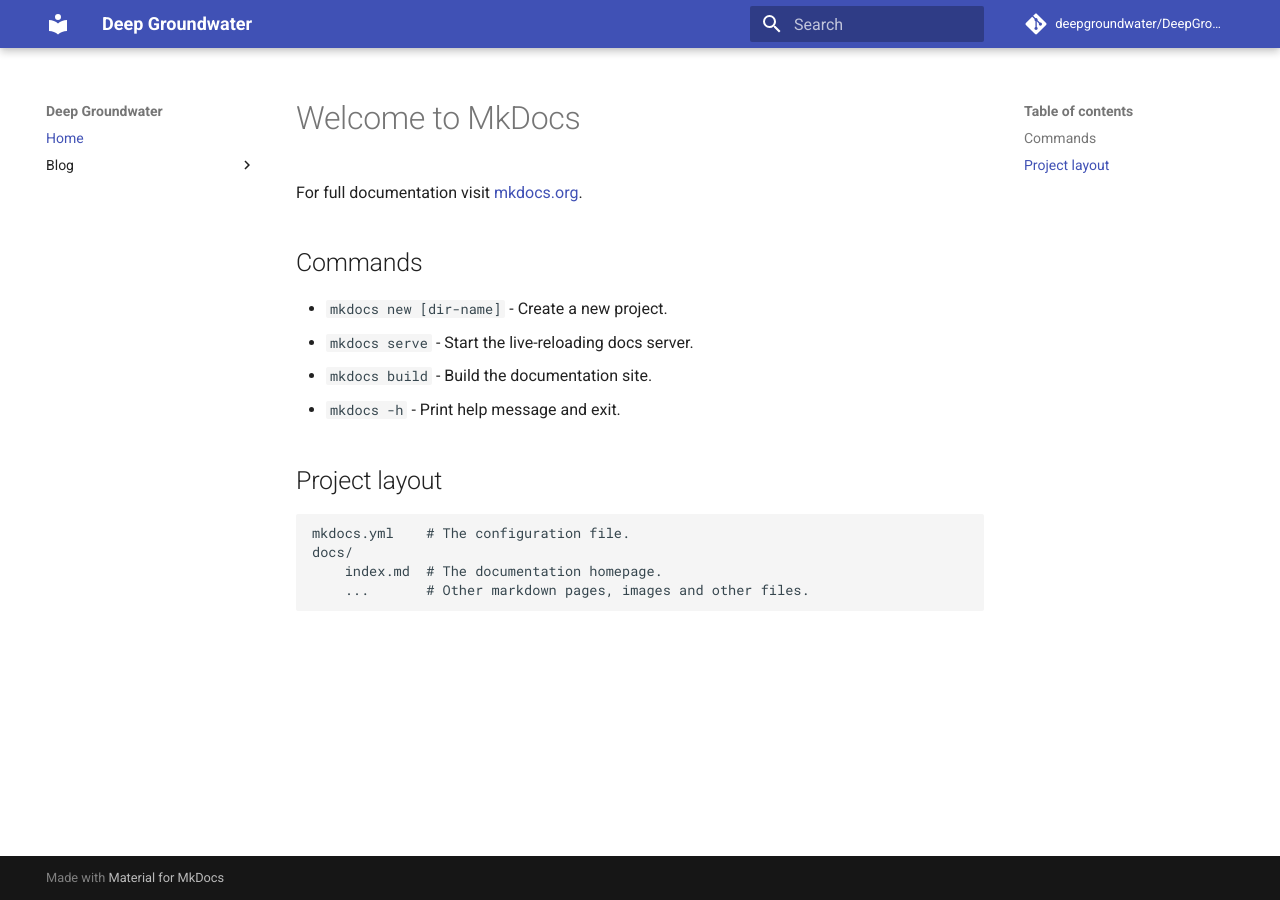
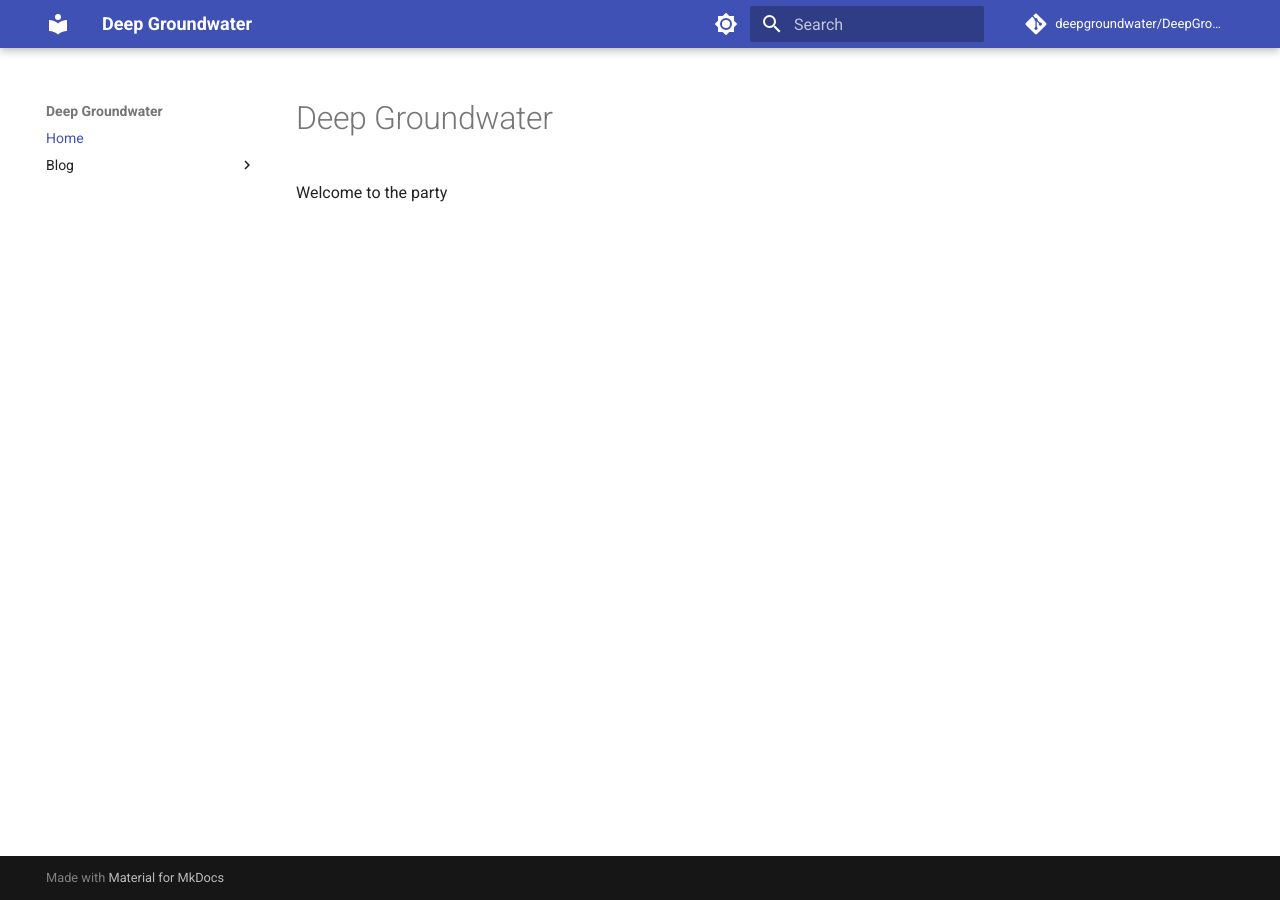
Before and after one commit to taddyb/DeepGroundwater.github.io, an MkDocs documentation site: the page built from docs/index.md, in a window 1280 px wide. Built offline with MkDocs 1.6.1 and Material for MkDocs 9.7.7, drawn with Linux system fonts in a browser that asks for light colours; comment, search, counter and statistics services are not loaded.

Commit message:
added themes and blank index

```diff
--- a/docs/index.md
+++ b/docs/index.md
@@ -1,17 +1,3 @@
-# Welcome to MkDocs
+# Deep Groundwater
 
-For full documentation visit [mkdocs.org](https://www.mkdocs.org).
-
-## Commands
-
-* `mkdocs new [dir-name]` - Create a new project.
-* `mkdocs serve` - Start the live-reloading docs server.
-* `mkdocs build` - Build the documentation site.
-* `mkdocs -h` - Print help message and exit.
-
-## Project layout
-
-    mkdocs.yml    # The configuration file.
-    docs/
-        index.md  # The documentation homepage.
-        ...       # Other markdown pages, images and other files.
+Welcome to the party
--- a/mkdocs.yml
+++ b/mkdocs.yml
@@ -6,10 +6,24 @@
 
 theme:
   name: material
+
   features:
     - navigation.instant
+    - search.suggest
+
   icon:
     repo: fontawesome/brands/git-alt
+
+  palette:
+    - scheme: default
+      toggle:
+        icon: material/brightness-7
+        name: Switch to dark mode
+
+    - scheme: slate
+      toggle:
+        icon: material/brightness-4
+        name: Switch to light mode
 
 plugins:
   - search
```
